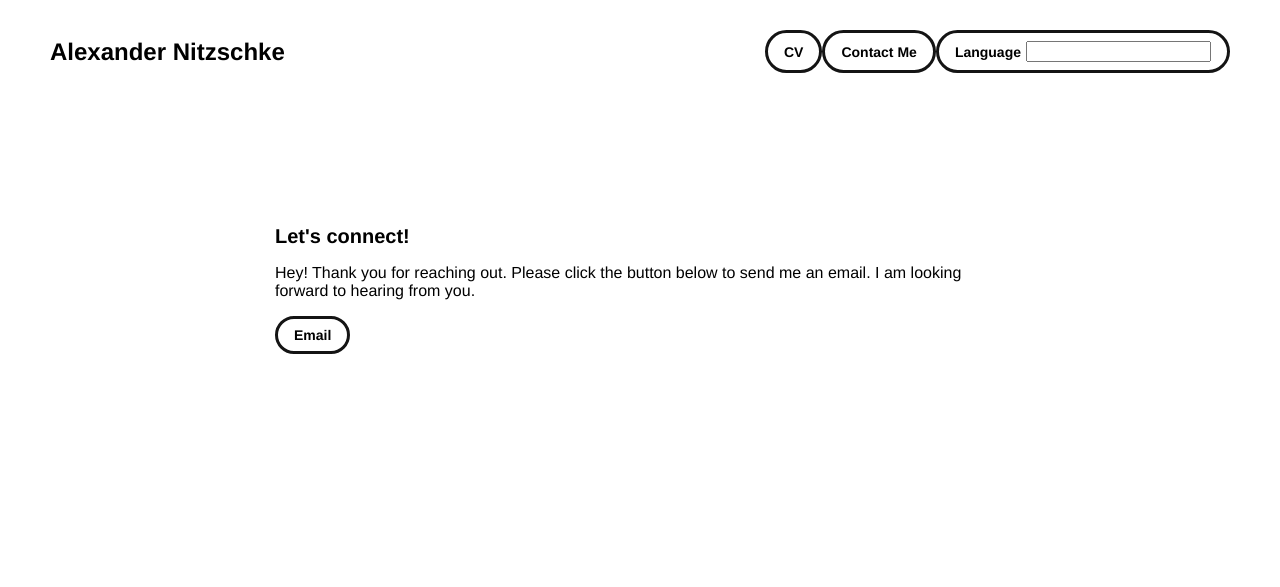
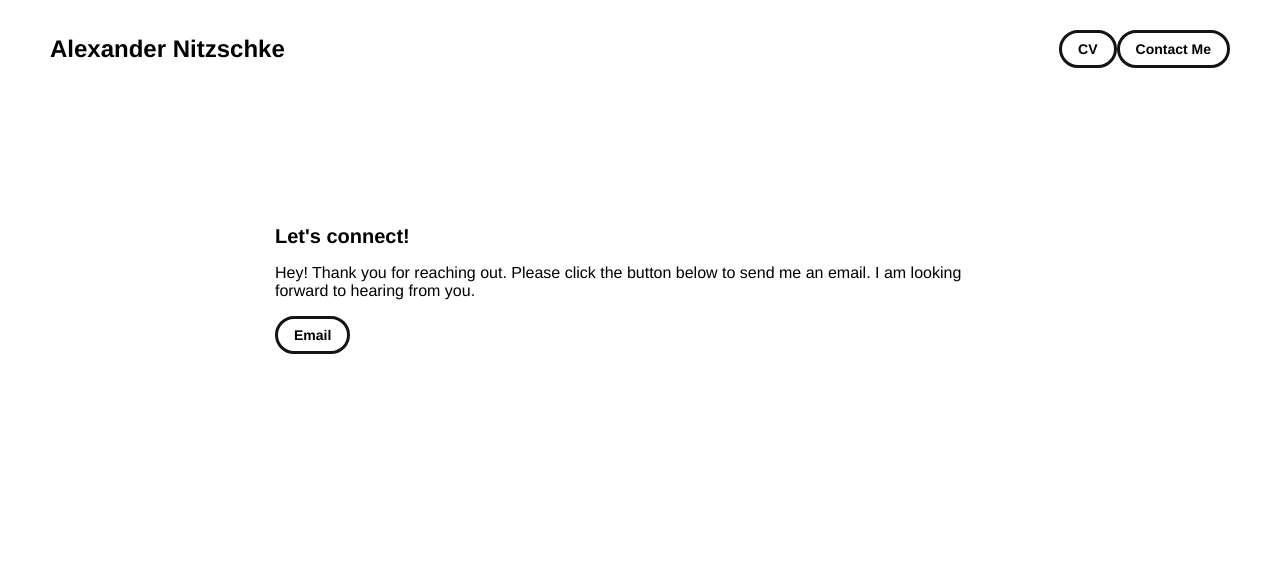
Before and after one commit to alexandernit/homepage, a plain HTML site: page contact.html in a window 1280 px wide. Shown: the top 587 px of the page. Drawn offline with Linux system fonts and the light colour scheme.

Commit message:
Deleted language button

```diff
--- a/contact.html
+++ b/contact.html
@@ -41,11 +41,6 @@
             <a class="button" href="contact.html">
               <span class="button-text">Contact Me</span>
             </a>
-
-            <a class="button" href="">
-              <span class="button-text">Language</span>
-              <input type="text" onclick="changeLanguageButton()">
-            </a>
           </div>
         </a>
       </div>
```
